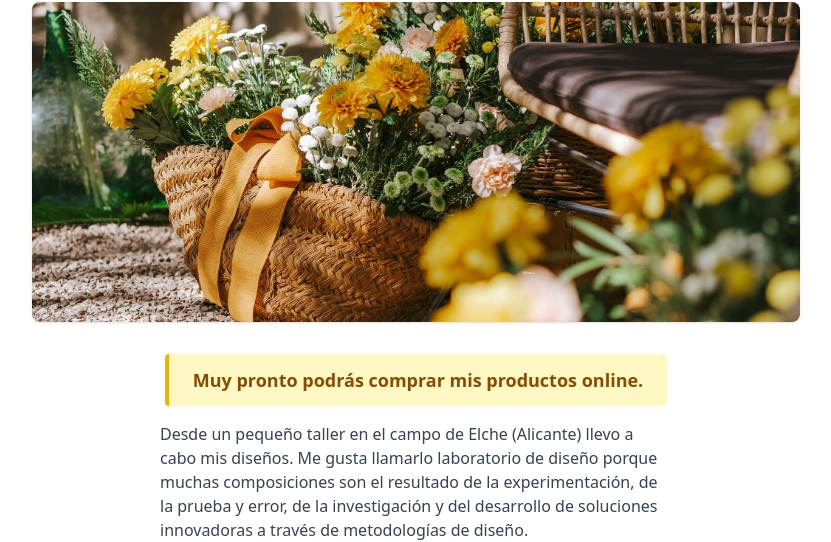
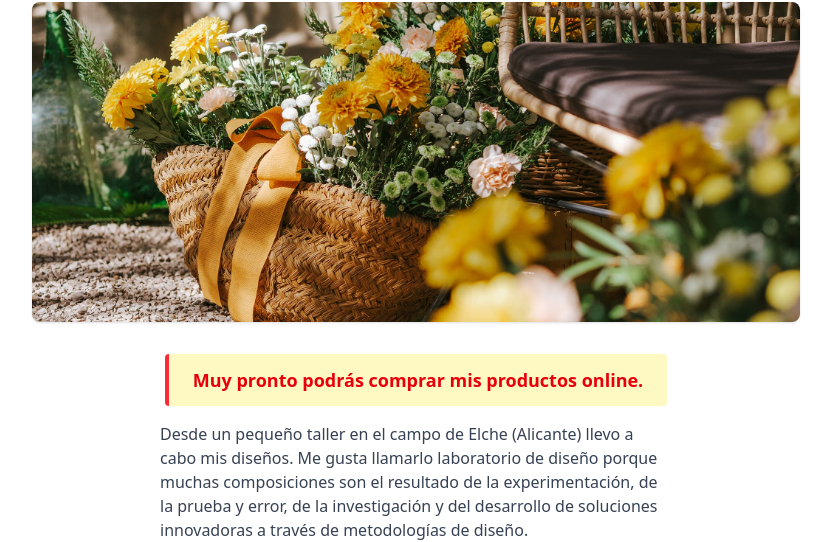
Before and after one commit to lafloradora/lafloradora.github.io, a website built with Parcel: page pages/index.html in a window 1280 px wide. Shown: the part 258-800 px from the top of the page, without its empty margins (224-1055 px from the left). Built offline with nearby package versions, Linux system fonts and the light colour scheme.

Commit message:
fix: update alert box border color for consistency

```diff
--- a/pages/index.html
+++ b/pages/index.html
@@ -19,7 +19,7 @@
           alt="Estudio de diseño"
           class="w-full max-w-3xl h-80 mx-auto my-4 object-cover rounded-lg shadow"
         />
-        <div class="mt-4 px-6 py-3 bg-yellow-100 border-l-4 border-yellow-500 text-yellow-800 rounded text-center" role="alert">
+        <div class="mt-4 px-6 py-3 bg-yellow-100 border-l-4 border-red-500 text-red-600 rounded text-center" role="alert">
           <p class="text-lg font-semibold">
             Muy pronto podrás comprar mis productos online.
           </p>
```
